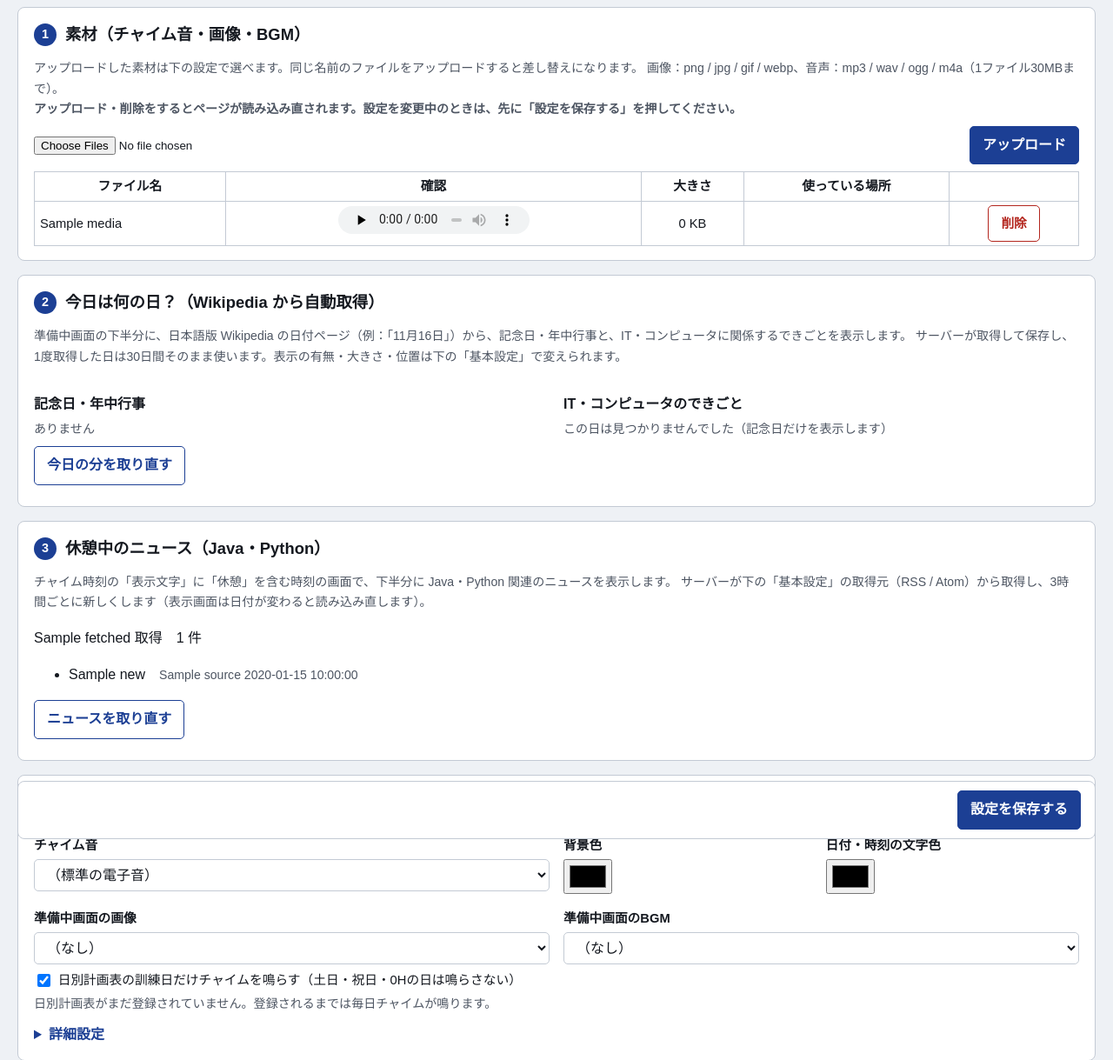
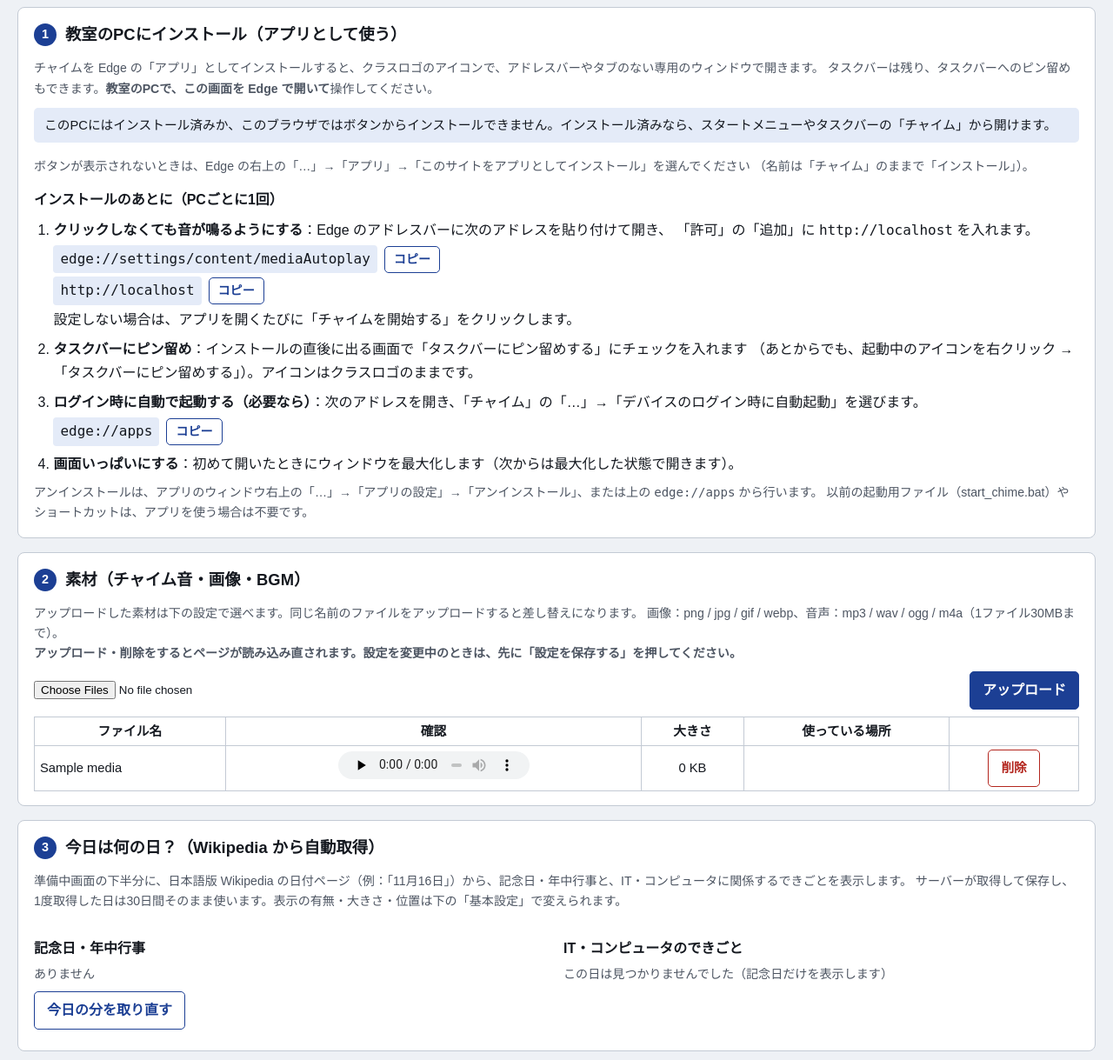
Before and after one commit to telcation/tools, a Flask app: template chime/templates/chime/admin.html in a window 1280 px wide. Shown: the part 151-1370 px from the top of the page at 87% size. Run offline with Flask 3, Linux system fonts and the light colour scheme; the template is opened without the code that fills it: most values are stand-ins (such as "Sample title", 1, 10 or a date in 2020); some web fonts are replaced.

Commit message:
講師画面にチャイムアプリのインストールボタンを追加

```diff
--- a/chime/static/admin_chime.js
+++ b/chime/static/admin_chime.js
@@ -302,3 +302,46 @@ $("uploadForm").addEventListener("submit", (e) => {
 });
 
 initBasic(); renderSched(); renderSubj(); renderDays(); renderDisp();
+
+// ---------- 教室のPCにインストール（アプリとして使う） ----------
+let installEvent = null;
+const standalone = () => window.matchMedia("(display-mode: standalone)").matches;
+function installStatus(msg) { $("installState").textContent = msg; }
+if (standalone()) {
+  installStatus("このウィンドウは、インストールしたアプリとして開いています。");
+} else {
+  installStatus("このブラウザではまだインストールしていないか、インストールできるか確認中です。");
+}
+// インストールできるブラウザ（Edge / Chrome）では、この合図が来たらボタンを出す
+window.addEventListener("beforeinstallprompt", (e) => {
+  e.preventDefault();
+  installEvent = e;
+  $("installBtn").hidden = false;
+  installStatus("このPCにインストールできます。「アプリとしてインストール」を押してください。");
+});
+$("installBtn").addEventListener("click", async () => {
+  if (!installEvent) return;
+  installEvent.prompt();
+  const { outcome } = await installEvent.userChoice;
+  installEvent = null;
+  $("installBtn").hidden = true;
+  installStatus(outcome === "accepted" ? "インストールしました。下の「インストールのあとに」を設定してください。"
+                                       : "インストールを取りやめました。もう一度行うときは、このページを読み込み直してください。");
+});
+window.addEventListener("appinstalled", () => {
+  $("installBtn").hidden = true;
+  installStatus("インストールしました。下の「インストールのあとに」を設定してください。");
+});
+// しばらく合図が来ない：インストール済みか、インストールできないブラウザ
+setTimeout(() => {
+  if (!installEvent && !standalone()) {
+    installStatus("このPCにはインストール済みか、このブラウザではボタンからインストールできません。インストール済みなら、スタートメニューやタスクバーの「チャイム」から開けます。");
+  }
+}, 4000);
+// アドレスのコピー（edge:// のアドレスはページから直接開けないため、コピーして貼り付けてもらう）
+document.querySelectorAll(".copyBtn").forEach((b) => b.addEventListener("click", async () => {
+  const text = $(b.dataset.copy).textContent.trim();
+  try { await navigator.clipboard.writeText(text); b.textContent = "コピーしました"; }
+  catch (_) { window.getSelection().selectAllChildren($(b.dataset.copy)); b.textContent = "選択しました（Ctrl+C）"; }
+  setTimeout(() => { b.textContent = "コピー"; }, 2000);
+}));
--- a/chime/templates/chime/admin.html
+++ b/chime/templates/chime/admin.html
@@ -6,6 +6,9 @@
   <meta name="robots" content="noindex">
   <title>チャイムの設定（講師用）</title>
 {% include "_icons.html" %}
+  <!-- アプリとしてインストールするための情報 -->
+  <link rel="manifest" href="{{ url_for('chime.manifest') }}">
+  <meta name="theme-color" content="#1c3f94">
   <link rel="preconnect" href="https://fonts.googleapis.com">
   <link rel="preconnect" href="https://fonts.gstatic.com" crossorigin>
   <link rel="stylesheet" href="https://fonts.googleapis.com/css2?family=BIZ+UDPGothic:wght@400;700&display=swap">
@@ -34,8 +37,40 @@
     <a class="adminLink" href="{{ url_for('index') }}">トップページへ</a>
   </nav>
 
+  <section class="step" id="installBox">
+    <h2><span class="n">1</span>教室のPCにインストール（アプリとして使う）</h2>
+    <p class="hint">チャイムを Edge の「アプリ」としてインストールすると、クラスロゴのアイコンで、アドレスバーやタブのない専用のウィンドウで開きます。
+      タスクバーは残り、タスクバーへのピン留めもできます。<strong>教室のPCで、この画面を Edge で開いて</strong>操作してください。</p>
+
+    <div class="msg" id="installState"></div>
+    <div class="row gap-y">
+      <button type="button" id="installBtn" class="primary fixed" hidden>アプリとしてインストール</button>
+    </div>
+    <p class="hint" id="installManual">ボタンが表示されないときは、Edge の右上の「…」→「アプリ」→「このサイトをアプリとしてインストール」を選んでください
+      （名前は「チャイム」のままで「インストール」）。</p>
+
+    <h3>インストールのあとに（PCごとに1回）</h3>
+    <ol class="steps">
+      <li><strong>クリックしなくても音が鳴るようにする</strong>：Edge のアドレスバーに次のアドレスを貼り付けて開き、
+        「許可」の「追加」に <code>{{ request.host_url.rstrip('/') }}</code> を入れます。
+        <span class="copyRow"><code id="cpAutoplay">edge://settings/content/mediaAutoplay</code>
+          <button type="button" class="copyBtn" data-copy="cpAutoplay">コピー</button></span>
+        <span class="copyRow"><code id="cpSite">{{ request.host_url.rstrip('/') }}</code>
+          <button type="button" class="copyBtn" data-copy="cpSite">コピー</button></span>
+        設定しない場合は、アプリを開くたびに「チャイムを開始する」をクリックします。</li>
+      <li><strong>タスクバーにピン留め</strong>：インストールの直後に出る画面で「タスクバーにピン留めする」にチェックを入れます
+        （あとからでも、起動中のアイコンを右クリック →「タスクバーにピン留めする」）。アイコンはクラスロゴのままです。</li>
+      <li><strong>ログイン時に自動で起動する（必要なら）</strong>：次のアドレスを開き、「チャイム」の「…」→「デバイスのログイン時に自動起動」を選びます。
+        <span class="copyRow"><code id="cpApps">edge://apps</code>
+          <button type="button" class="copyBtn" data-copy="cpApps">コピー</button></span></li>
+      <li><strong>画面いっぱいにする</strong>：初めて開いたときにウィンドウを最大化します（次からは最大化した状態で開きます）。</li>
+    </ol>
+    <p class="hint">アンインストールは、アプリのウィンドウ右上の「…」→「アプリの設定」→「アンインストール」、または上の <code>edge://apps</code> から行います。
+      以前の起動用ファイル（start_chime.bat）やショートカットは、アプリを使う場合は不要です。</p>
+  </section>
+
   <section class="step">
-    <h2><span class="n">1</span>素材（チャイム音・画像・BGM）</h2>
+    <h2><span class="n">2</span>素材（チャイム音・画像・BGM）</h2>
     <p class="hint">アップロードした素材は下の設定で選べます。同じ名前のファイルをアップロードすると差し替えになります。
       画像：png / jpg / gif / webp、音声：mp3 / wav / ogg / m4a（1ファイル30MBまで）。<br>
       <strong>アップロード・削除をするとページが読み込み直されます。設定を変更中のときは、先に「設定を保存する」を押してください。</strong></p>
@@ -65,7 +100,7 @@
   </section>
 
   <section class="step">
-    <h2><span class="n">2</span>今日は何の日？（Wikipedia から自動取得）</h2>
+    <h2><span class="n">3</span>今日は何の日？（Wikipedia から自動取得）</h2>
     <p class="hint">準備中画面の下半分に、日本語版 Wikipedia の日付ページ（例：「11月16日」）から、記念日・年中行事と、IT・コンピュータに関係するできごとを表示します。
       サーバーが取得して保存し、1度取得した日は30日間そのまま使います。表示の有無・大きさ・位置は下の「基本設定」で変えられます。</p>
     {% if today is none %}
@@ -90,7 +125,7 @@
   </section>
 
   <section class="step">
-    <h2><span class="n">3</span>休憩中のニュース（Java・Python）</h2>
+    <h2><span class="n">4</span>休憩中のニュース（Java・Python）</h2>
     <p class="hint">チャイム時刻の「表示文字」に「{{ (cfg_news.triggers or ['休憩'])|join('」「') }}」を含む時刻の画面で、下半分に Java・Python 関連のニュースを表示します。
       サーバーが下の「基本設定」の取得元（RSS / Atom）から取得し、3時間ごとに新しくします（表示画面は日付が変わると読み込み直します）。</p>
     {% if news is none %}
@@ -111,7 +146,7 @@
   <input type="hidden" name="chime" id="chimeField">
 
   <section class="step">
-    <h2><span class="n">4</span>基本設定</h2>
+    <h2><span class="n">5</span>基本設定</h2>
     <div class="grid2">
       <div><label for="chimeSound">チャイム音</label><select id="chimeSound" data-media="audio" data-none="（標準の電子音）"></select></div>
       <div class="row"><div><label for="bgcolor">背景色</label><input type="color" id="bgcolor"></div>
@@ -175,7 +210,7 @@
   </section>
 
   <section class="step">
-    <h2><span class="n">5</span>チャイム時刻</h2>
+    <h2><span class="n">6</span>チャイム時刻</h2>
     <p class="hint">時刻になるとチャイムが鳴り、表示文字・画像・BGMに切り替わります。最初の時刻より前は「準備中画面」です。
       BGMは次の時刻の2秒前からフェードアウトします。</p>
     <p class="hint" id="ttNote"></p>
@@ -195,20 +230,20 @@
   </section>
 
   <section class="step">
-    <h2><span class="n">6</span>準備中画面の「テキスト」「ツール」（科目ごと）</h2>
+    <h2><span class="n">7</span>準備中画面の「テキスト」「ツール」（科目ごと）</h2>
     <p class="hint">日別計画表の訓練内容から番号（①②…）と「（実技）」「（学科）」を外した単位でまとめています。ここに入れた内容が、その科目の全日に表示されます。</p>
     <div class="scroll"><table class="mx plan" id="subjTable"></table></div>
   </section>
 
   <section class="step">
-    <h2><span class="n">7</span>日ごとの上書き</h2>
+    <h2><span class="n">8</span>日ごとの上書き</h2>
     <p class="hint">特定の日だけ変えたいときに入力します。空欄の日は、科目ごとの設定（薄い文字）が表示されます。</p>
     <label class="chk"><input type="checkbox" id="showPast">過ぎた日も表示する</label>
     <div class="scroll"><table class="mx plan" id="dayTable"></table></div>
   </section>
 
   <section class="step">
-    <h2><span class="n">8</span>手動切替の項目（デスクトップ版の「表示設定.txt」）</h2>
+    <h2><span class="n">9</span>手動切替の項目（デスクトップ版の「表示設定.txt」）</h2>
     <p class="hint">チャイム表示画面の「手動切替」から選んで表示できる項目です（例：小テスト中、休講、避難訓練）。</p>
     <div class="row gap-y"><button type="button" id="addDisp" class="fixed">行を追加</button></div>
     <div class="scroll"><table class="mx plan" id="dispTable"></table></div>
--- a/chime/templates/chime/chime.html
+++ b/chime/templates/chime/chime.html
@@ -6,6 +6,9 @@
   <meta name="robots" content="noindex">
   <title>チャイム</title>
 {% include "_icons.html" %}
+  <!-- アプリとしてインストールするための情報 -->
+  <link rel="manifest" href="{{ url_for('chime.manifest') }}">
+  <meta name="theme-color" content="#1c3f94">
   <link rel="preconnect" href="https://fonts.googleapis.com">
   <link rel="preconnect" href="https://fonts.gstatic.com" crossorigin>
   <link rel="stylesheet" href="https://fonts.googleapis.com/css2?family=BIZ+UDPGothic:wght@400;700&display=swap">
--- a/static/style.css
+++ b/static/style.css
@@ -190,3 +190,9 @@ h1.brand img{width:48px;height:48px}
 .newsList li{margin:.12em 0}
 .newsMeta{font-size:.62em;color:#555;white-space:nowrap}
 .hasNews .tsCenter{top:30%}
+/* ===== チャイム設定：インストール手順 ===== */
+ol.steps{padding-left:1.4em;margin:6px 0}
+ol.steps li{margin:8px 0}
+.copyRow{display:flex;align-items:center;gap:8px;margin:4px 0;flex-wrap:wrap}
+.copyRow code{background:var(--soft);padding:3px 8px;border-radius:4px;word-break:break-all}
+.copyBtn{padding:3px 10px;font-size:.88rem}
```
Also changed, not shown: chime/__init__.py (+25 -1 lines), README.md.
